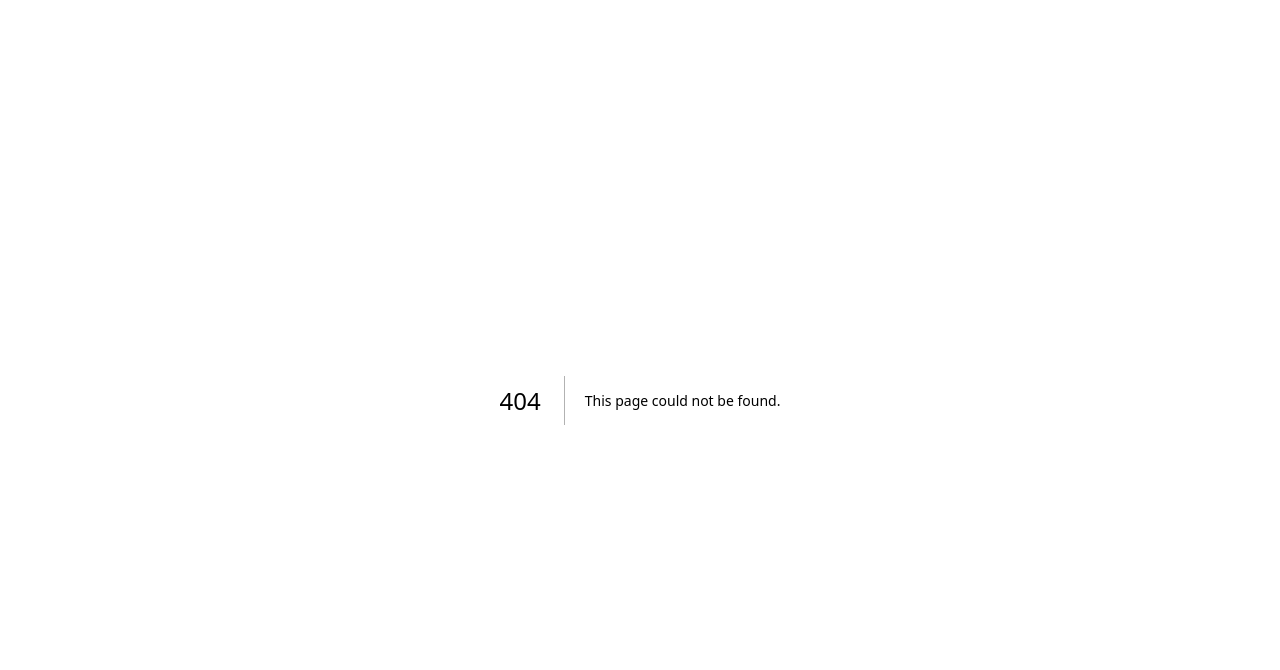
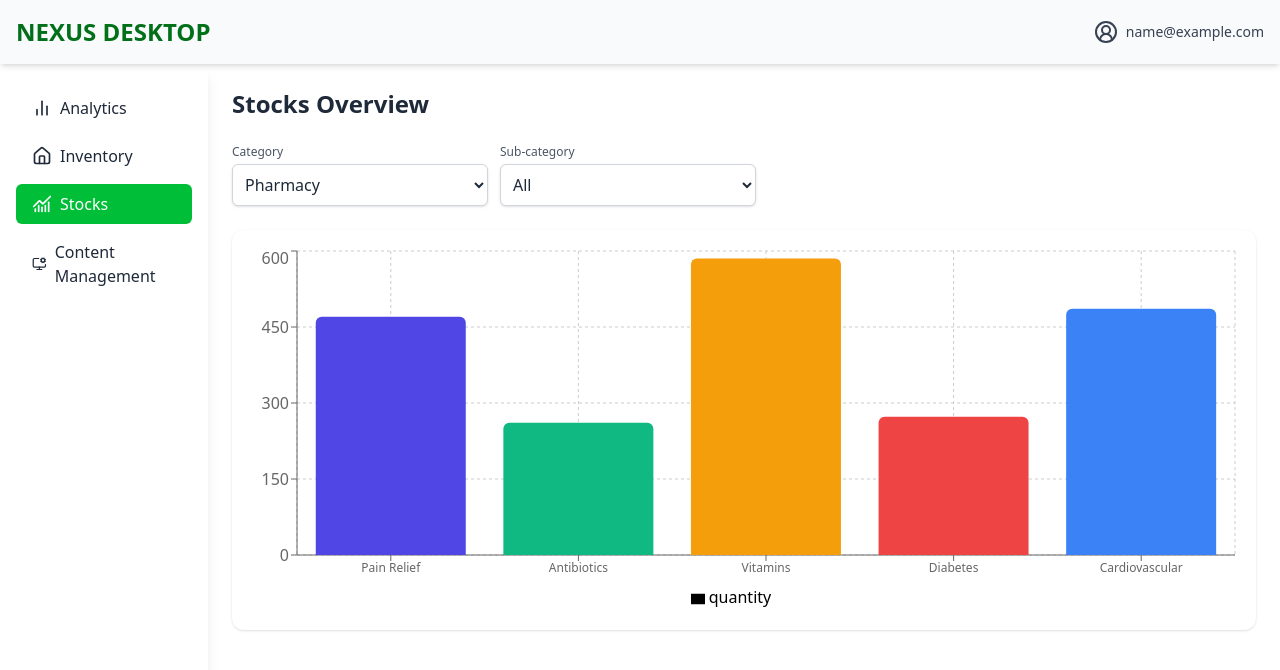
Before and after one commit to Muhammad-Junaid23/User-Admin-Cursor-AI, a Next.js app: page /admin/stocks in a window 1280 px wide. Before the commit this address had no page. Shown: the top 670 px of the page. Built offline with nearby package versions, Linux system fonts and the light colour scheme; sample sign-in values are in the browser's storage.

Commit message:
added stocks page

```diff
--- /dev/null
+++ b/src/app/admin/stocks/page.tsx
@@ -0,0 +1,116 @@
+'use client';
+import { useState, useMemo } from 'react';
+import { BarChart, Bar, XAxis, YAxis, CartesianGrid, Tooltip, Legend, ResponsiveContainer } from 'recharts';
+import { INITIAL_DATA } from '@/components/inventory/dummyData';
+
+interface StockItem {
+  name: string;
+  quantity: number;
+  fill?: string;
+}
+
+const COLORS = [
+  '#4F46E5', // Indigo
+  '#10B981', // Green
+  '#F59E0B', // Amber
+  '#EF4444', // Red
+  '#3B82F6', // Blue
+  '#8B5CF6', // Purple
+  '#14B8A6', // Teal
+  '#D946EF', // Pink
+];
+
+const StocksPage = () => {
+  const categories = Object.keys(INITIAL_DATA);
+
+  const [selectedCategory, setSelectedCategory] = useState<string>(categories[0]);
+  const [selectedSubCategory, setSelectedSubCategory] = useState<string>('All');
+
+  const subCategories = useMemo(() => {
+    const subs = Object.keys(INITIAL_DATA[selectedCategory] ?? {});
+    return ['All', ...subs];
+  }, [selectedCategory]);
+
+  const chartData: StockItem[] = useMemo(() => {
+    if (!selectedCategory) return [];
+
+    if (selectedSubCategory === 'All') {
+      return Object.entries(INITIAL_DATA[selectedCategory]).map(([subCat, products], i) => ({
+        name: subCat,
+        quantity: products.reduce((sum, p) => sum + p.quantity, 0),
+        fill: COLORS[i % COLORS.length],
+      }));
+    }
+
+    if (selectedSubCategory && INITIAL_DATA[selectedCategory][selectedSubCategory]) {
+      return INITIAL_DATA[selectedCategory][selectedSubCategory].map((product, i) => ({
+        name: product.name,
+        quantity: product.quantity,
+        fill: COLORS[i % COLORS.length],
+      }));
+    }
+
+    return [];
+  }, [selectedCategory, selectedSubCategory]);
+
+  return (
+    <div className='p-6 space-y-6'>
+      <h1 className='text-2xl font-bold text-gray-800'>Stocks Overview</h1>
+
+      <div className='flex flex-col sm:flex-row gap-3 mb-6'>
+        <div className='flex-1 sm:flex-none'>
+          <label className='block text-xs font-medium text-gray-600 mb-1'>Category</label>
+          <select
+            value={selectedCategory}
+            onChange={(e) => {
+              setSelectedCategory(e.target.value);
+              setSelectedSubCategory('All');
+            }}
+            className='w-full sm:w-64 px-2 py-2 border border-gray-300 rounded-md bg-white text-gray-800 shadow-sm focus:outline-none focus:ring-2 focus:ring-blue-500'
+          >
+            {categories.map((cat) => (
+              <option key={cat} value={cat}>
+                {cat}
+              </option>
+            ))}
+          </select>
+        </div>
+
+        <div className='flex-1 sm:flex-none'>
+          <label className='block text-xs font-medium text-gray-600 mb-1'>Sub-category</label>
+          <select
+            value={selectedSubCategory}
+            onChange={(e) => setSelectedSubCategory(e.target.value)}
+            className='w-full sm:w-64 px-2 py-2 border border-gray-300 rounded-md bg-white text-gray-800 shadow-sm focus:outline-none focus:ring-2 focus:ring-blue-500'
+          >
+            {subCategories.map((sub) => (
+              <option key={sub} value={sub}>
+                {sub}
+              </option>
+            ))}
+          </select>
+        </div>
+      </div>
+
+      {/* Bar Chart */}
+      <div className='h-[400px] w-full bg-white p-4 pl-0 rounded-xl shadow'>
+        {chartData.length > 0 ? (
+          <ResponsiveContainer width='100%' height='100%'>
+            <BarChart data={chartData}>
+              <CartesianGrid strokeDasharray='3 3' />
+              <XAxis dataKey='name' tick={{ fontSize: 12 }} />
+              <YAxis />
+              <Tooltip />
+              <Legend />
+              <Bar dataKey='quantity' radius={[6, 6, 0, 0]} />
+            </BarChart>
+          </ResponsiveContainer>
+        ) : (
+          <p className='text-gray-500 text-center mt-16'>No stock data available for this selection</p>
+        )}
+      </div>
+    </div>
+  );
+};
+
+export default StocksPage;
--- a/src/components/inventory/InventoryView.tsx
+++ b/src/components/inventory/InventoryView.tsx
@@ -39,7 +39,7 @@ export default function InventoryView() {
   }
 
   return (
-    <div className='min-h-screen bg-gray-50'>
+    <div className='min-h-screen '>
       <div className='max-w-7xl mx-auto px-4 py-5'>
         <div className='flex items-center justify-between mb-6'>
           <h1 className='text-2xl font-bold text-gray-800'>Inventory</h1>
--- a/src/components/layout/Sidebar.tsx
+++ b/src/components/layout/Sidebar.tsx
@@ -2,11 +2,12 @@
 import Link from 'next/link';
 import { usePathname } from 'next/navigation';
 import clsx from 'clsx';
-import { Home, BarChart2, MonitorCog } from 'lucide-react';
+import { Home, BarChart2, MonitorCog, ChartNoAxesCombined } from 'lucide-react';
 
 const navItems = [
   { name: 'Analytics', href: '/admin/analytics', icon: BarChart2 },
   { name: 'Inventory', href: '/admin/inventory', icon: Home },
+  { name: 'Stocks', href: '/admin/stocks', icon: ChartNoAxesCombined },
   { name: 'Content Management', href: '/admin/contentManagement', icon: MonitorCog },
 ];
 
```
